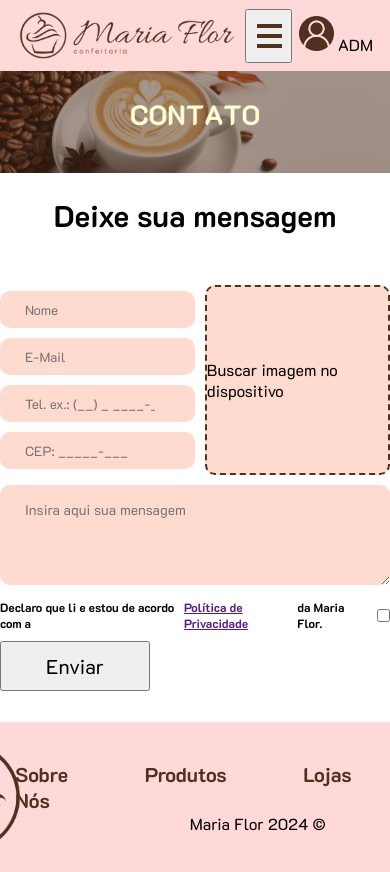
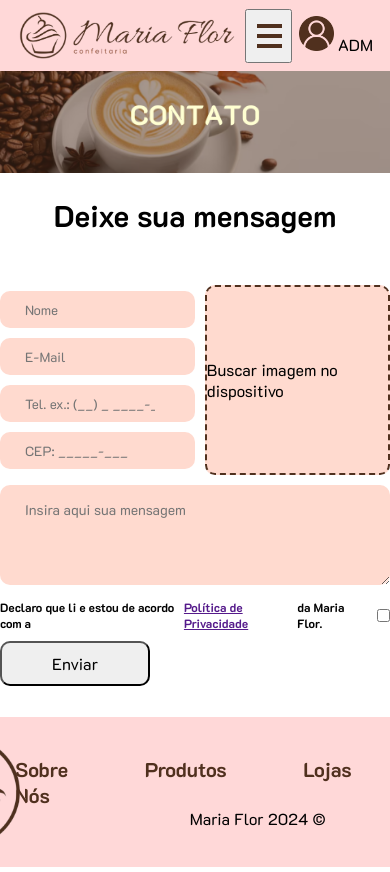
Before and after one commit to thiago-vieira2/MariaFlor, a React (Create React App) app in the folder reacttcc/: page /contato in a window 390 px wide. Shown: the top 872 px of the page. Built offline with nearby package versions, Linux system fonts and the light colour scheme.

Commit message:
50% da responsividade do rodape em ctt

```diff
--- a/reacttcc/src/pages/contato/contato.scss
+++ b/reacttcc/src/pages/contato/contato.scss
@@ -23,6 +23,11 @@
         flex-direction: column;
         gap: 10px;
         margin-bottom: 8%;
+
+        button{
+            border-radius: 10px;
+            font-size: 100%
+        }
     }
 
     .cima {
@@ -92,6 +97,7 @@
         width: 150px;
         padding: 10px;
 
+
         &:hover {
             background-color: #ffccbc;
         }
```
Also changed, not shown: 1 other file (tests, documents, lock files or other folders).
